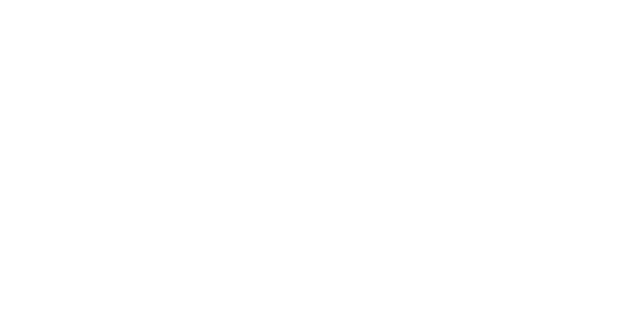
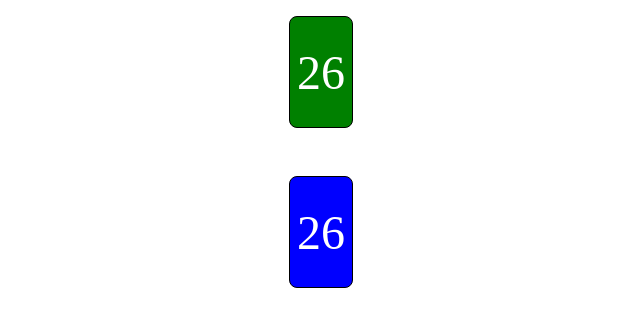
Before and after one commit to JustDoingThisForFun/CardGame, a plain HTML site: page index.html in a window 1280 px wide. Shown: the whole page, without its empty margins (283-923 px from the left). Drawn offline with Linux system fonts and the light colour scheme.

Commit message:
Added css file, added layout base for game

```diff
--- a/index.html
+++ b/index.html
@@ -6,8 +6,13 @@
     <meta name="viewport" content="width=device-width, initial-scale=1.0">
     <title>Card Game</title>
     <script src="script.js" type="module"></script>
+    <link rel="stylesheet" href="styles.css">
 </head>
 <body>
-
+    <div class="computer-deck deck">26</div>
+    <div class="computer-card-slot card-slot"></div>
+    <div class="text"></div>
+    <div class="player-deck deck">26</div>
+    <div class="player-card-slot card-slot"></div>
 </body>
 </html>
--- /dev/null
+++ b/styles.css
@@ -0,0 +1,42 @@
+*, *::after, *::before {
+    box-sizing: border-box;
+}
+
+body {
+margin: 0;
+display: grid;
+grid-template-columns: repeat(2, 4rem);
+grid-template-rows: 7rem 2rem 7rem;
+gap: .5rem;
+cursor: pointer;
+justify-content: center;
+padding-top: 1rem;
+}
+
+.deck {
+    height: 100%;
+    width: 100%;
+    border: 1px solid black;
+    display: flex;
+    justify-content: center;
+    align-items: center;
+    font-size: 3rem;
+    border-radius: .5rem;
+    color: white;
+    user-select: none;
+}
+
+.computer-deck {
+    background-color: green;
+}
+
+.player-deck {
+    background-color: blue;
+}
+
+.text {
+    grid-column: span 2;
+    display: flex;
+    justify-content: center;
+    align-items: center;
+}
```
